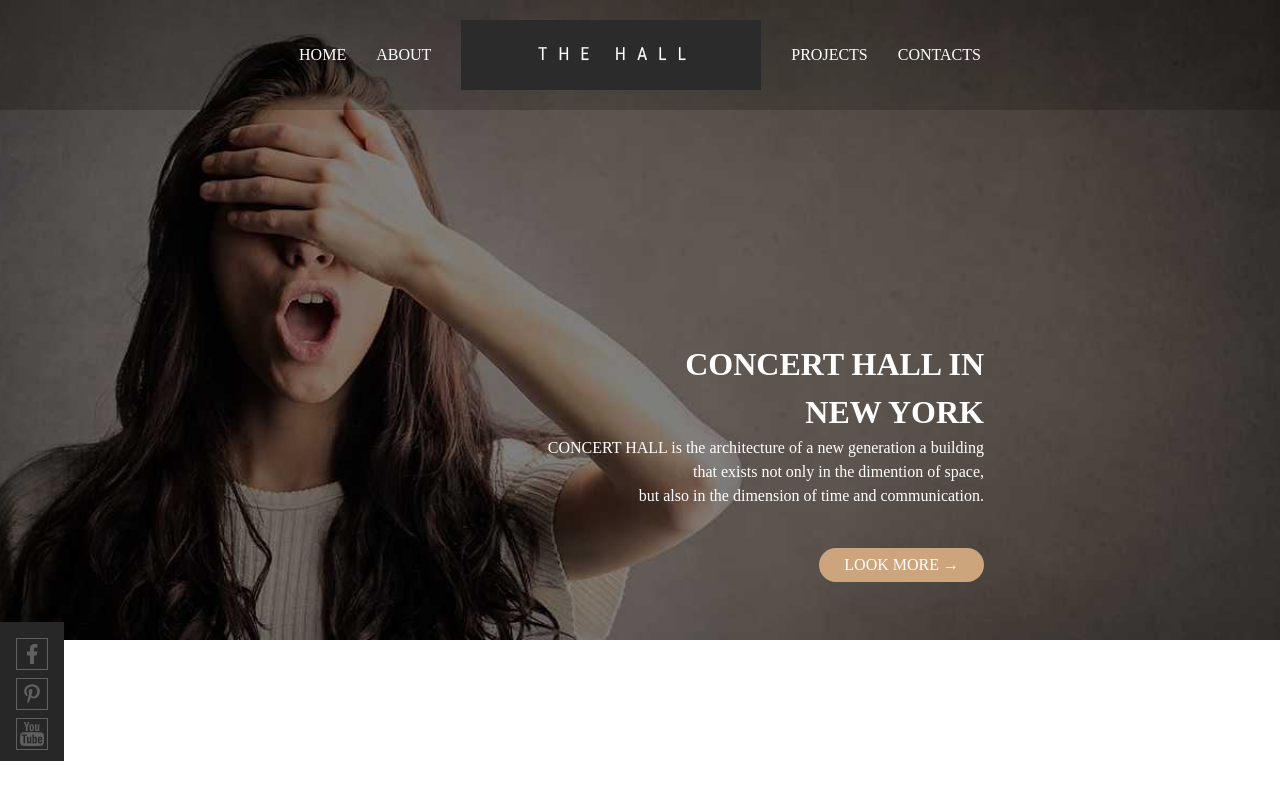
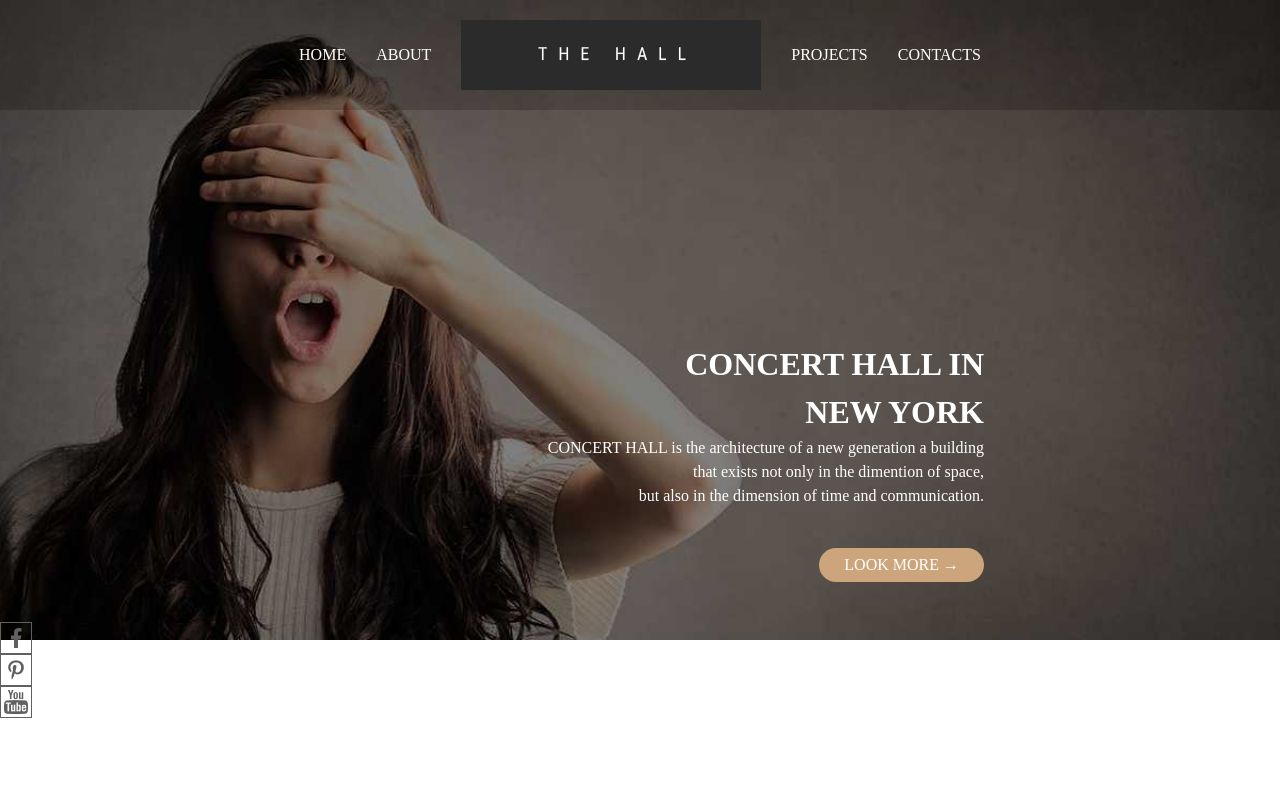
Before and after one commit to Tales094/GO.HALL, a plain HTML site: page GO.HALL/index.html in a window 1280 px wide. Drawn offline with Linux system fonts and the light colour scheme.

Commit message:
gogohall

```diff
--- a/GO.HALL/index.html
+++ b/GO.HALL/index.html
@@ -44,7 +44,12 @@
        <div class="more"><a class="lookmore" href="">LOOK MORE  → </a></div>
       </div>
 
-      <div><img src="image/social-media.png" alt="media" /></div>
+      <div class="media">
+        <img src="image/1facebook.png" alt="media" />
+        <img src="image/2pirate.png" alt="media" />
+        <img src="image/3youtube.png" alt="media" />
+
+    </div>
     </header>
     <main>
       <section></section>
--- a/GO.HALL/style.css
+++ b/GO.HALL/style.css
@@ -74,3 +74,7 @@ flex-wrap: wrap;
     gap: 30px;
 
 }
+.media{
+    /* background-color: #272727; */
+
+}
```
Also changed, not shown: GO.HALL/image/1facebook.png (renamed from GO.HALL/image/icon.png), GO.HALL/image/2pirate.png (renamed from GO.HALL/image/icon (1).png), GO.HALL/image/3youtube.png (renamed from GO.HALL/image/icon (2).png).
